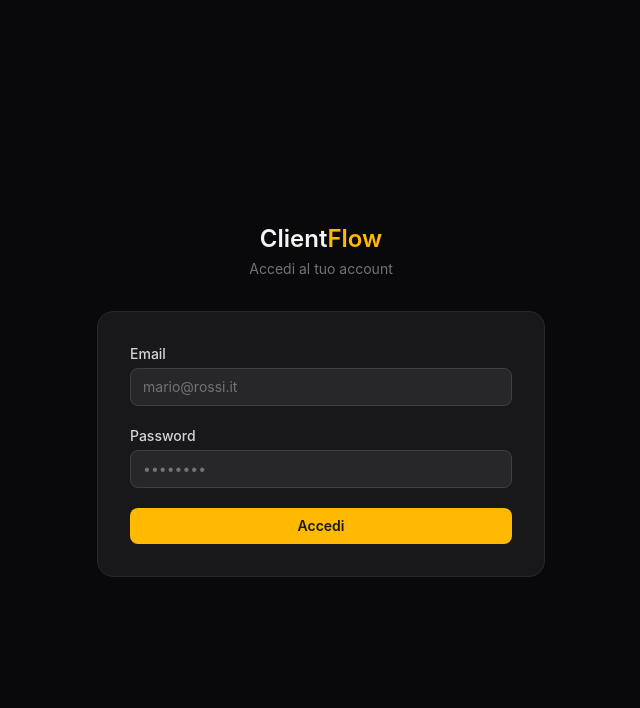
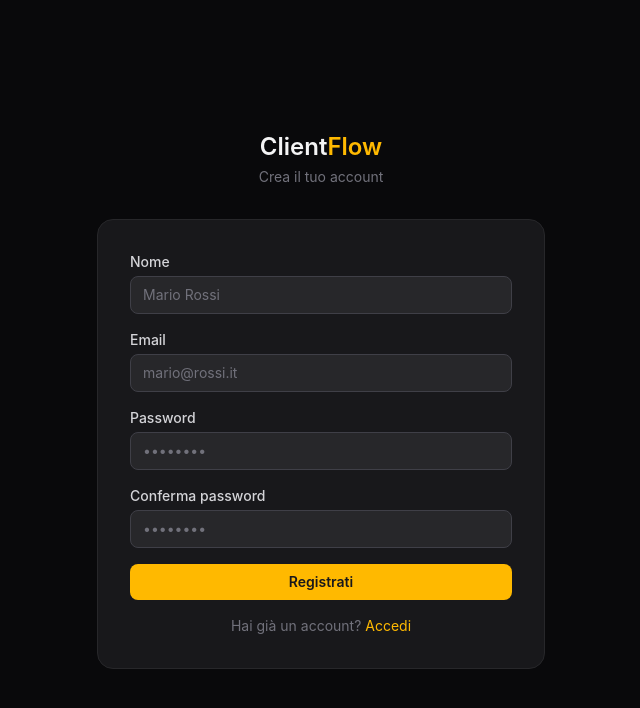
Before and after one commit to rob587/client-flow, a React app in the folder frontend/: page /register in a window 1280 px wide. Before the commit this address led to /login. Shown: the top 708 px of the page, without its empty margins (319-959 px from the left). Built offline with nearby package versions, Linux system fonts and the light colour scheme; the HTML template or start-up script is replaced by a standard one.

Commit message:
feat: implement Register page with form handling and navigation

```diff
--- a/frontend/src/App.jsx
+++ b/frontend/src/App.jsx
@@ -4,6 +4,7 @@ import Dashboard from "./pages/Dashboard";
 import Tickets from "./pages/Tickets";
 import Clients from "./pages/Clients";
 import TicketDetail from "./pages/TicketDetail";
+import Register from "./pages/Register";
 
 function App() {
     const token = localStorage.getItem("token");
@@ -35,6 +36,8 @@ function App() {
                         token ? <TicketDetail /> : <Navigate to="/login" />
                     }
                 />
+
+                <Route path="/register" element={<Register />} />
             </Routes>
         </>
     );
--- a/frontend/src/pages/Login.jsx
+++ b/frontend/src/pages/Login.jsx
@@ -84,6 +84,17 @@ const Login = () => {
                             >
                                 {loading ? "Accesso in corso..." : "Accedi"}
                             </button>
+
+                            <p className="text-center text-zinc-500 text-sm mt-4">
+                                Non hai un account?{" "}
+                                <button
+                                    type="button"
+                                    onClick={() => navigate("/register")}
+                                    className="text-amber-400 hover:text-amber-300 transition-colors"
+                                >
+                                    Registrati
+                                </button>
+                            </p>
                         </form>
                     </div>
                 </div>
--- a/frontend/src/pages/Register.jsx
+++ b/frontend/src/pages/Register.jsx
@@ -13,7 +13,146 @@ const Register = () => {
     const [loading, setLoading] = useState(false);
     const navigate = useNavigate();
 
-    return <></>;
+    const handleSubmit = async (e) => {
+        e.preventDefault();
+        setLoading(true);
+        try {
+            const res = await api.post("/register", form);
+            localStorage.setItem("token", res.data.token);
+            localStorage.setItem("user", JSON.stringify(res.data.user));
+            navigate("/dashboard");
+        } catch (err) {
+            setErrore(
+                err.response?.data?.message ??
+                    "Errore durante la registrazione",
+            );
+        } finally {
+            setLoading(false);
+        }
+    };
+
+    return (
+        <>
+            <div className="min-h-screen bg-zinc-950 flex items-center justify-center px-4">
+                <div className="w-full max-w-md">
+                    <div className="mb-8 text-center">
+                        <h1 className="text-2xl font-semibold text-zinc-100">
+                            Client<span className="text-amber-400">Flow</span>
+                        </h1>
+                        <p className="text-zinc-500 text-sm mt-1">
+                            Crea il tuo account
+                        </p>
+                    </div>
+
+                    <div className="bg-zinc-900 rounded-2xl border border-zinc-800 p-8">
+                        <form onSubmit={handleSubmit} className="space-y-4">
+                            <div>
+                                <label className="block text-sm font-medium text-zinc-300 mb-1">
+                                    Nome
+                                </label>
+                                <input
+                                    type="text"
+                                    value={form.name}
+                                    onChange={(e) =>
+                                        setForm({
+                                            ...form,
+                                            name: e.target.value,
+                                        })
+                                    }
+                                    placeholder="Mario Rossi"
+                                    className="w-full px-3 py-2 bg-zinc-800 border border-zinc-700 rounded-lg text-sm text-zinc-100 placeholder-zinc-500 focus:outline-none focus:ring-2 focus:ring-amber-400"
+                                    required
+                                />
+                            </div>
+
+                            <div>
+                                <label className="block text-sm font-medium text-zinc-300 mb-1">
+                                    Email
+                                </label>
+                                <input
+                                    type="email"
+                                    value={form.email}
+                                    onChange={(e) =>
+                                        setForm({
+                                            ...form,
+                                            email: e.target.value,
+                                        })
+                                    }
+                                    placeholder="mario@rossi.it"
+                                    className="w-full px-3 py-2 bg-zinc-800 border border-zinc-700 rounded-lg text-sm text-zinc-100 placeholder-zinc-500 focus:outline-none focus:ring-2 focus:ring-amber-400"
+                                    required
+                                />
+                            </div>
+
+                            <div>
+                                <label className="block text-sm font-medium text-zinc-300 mb-1">
+                                    Password
+                                </label>
+                                <input
+                                    type="password"
+                                    value={form.password}
+                                    onChange={(e) =>
+                                        setForm({
+                                            ...form,
+                                            password: e.target.value,
+                                        })
+                                    }
+                                    placeholder="••••••••"
+                                    className="w-full px-3 py-2 bg-zinc-800 border border-zinc-700 rounded-lg text-sm text-zinc-100 placeholder-zinc-500 focus:outline-none focus:ring-2 focus:ring-amber-400"
+                                    required
+                                />
+                            </div>
+
+                            <div>
+                                <label className="block text-sm font-medium text-zinc-300 mb-1">
+                                    Conferma password
+                                </label>
+                                <input
+                                    type="password"
+                                    value={form.password_confirmation}
+                                    onChange={(e) =>
+                                        setForm({
+                                            ...form,
+                                            password_confirmation:
+                                                e.target.value,
+                                        })
+                                    }
+                                    placeholder="••••••••"
+                                    className="w-full px-3 py-2 bg-zinc-800 border border-zinc-700 rounded-lg text-sm text-zinc-100 placeholder-zinc-500 focus:outline-none focus:ring-2 focus:ring-amber-400"
+                                    required
+                                />
+                            </div>
+
+                            {errore && (
+                                <div className="bg-red-950 border border-red-800 text-red-400 text-sm px-3 py-2 rounded-lg">
+                                    {errore}
+                                </div>
+                            )}
+
+                            <button
+                                type="submit"
+                                disabled={loading}
+                                className="w-full bg-amber-400 hover:bg-amber-300 text-zinc-900 text-sm font-semibold py-2 px-4 rounded-lg transition-colors disabled:opacity-50"
+                            >
+                                {loading ? "Registrazione..." : "Registrati"}
+                            </button>
+
+                            <p className="text-center text-zinc-500 text-sm">
+                                Hai già un account?{" "}
+                                <button
+                                    type="button"
+                                    onClick={() => navigate("/login")}
+                                    className="text-amber-400 hover:text-amber-300 transition-colors"
+                                >
+                                    Accedi
+                                </button>
+                            </p>
+                        </form>
+                    </div>
+                </div>
+            </div>
+        </>
+    );
 };
 
 export default Register;
```
